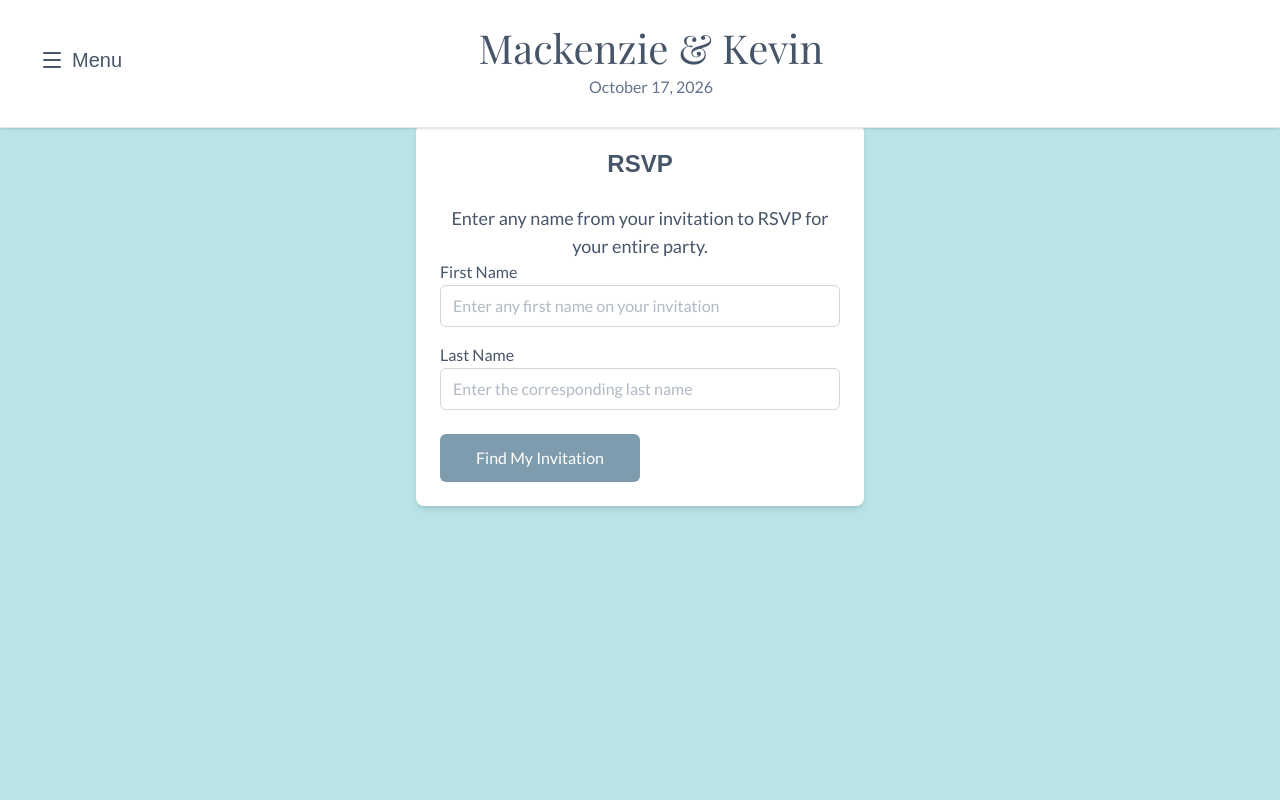
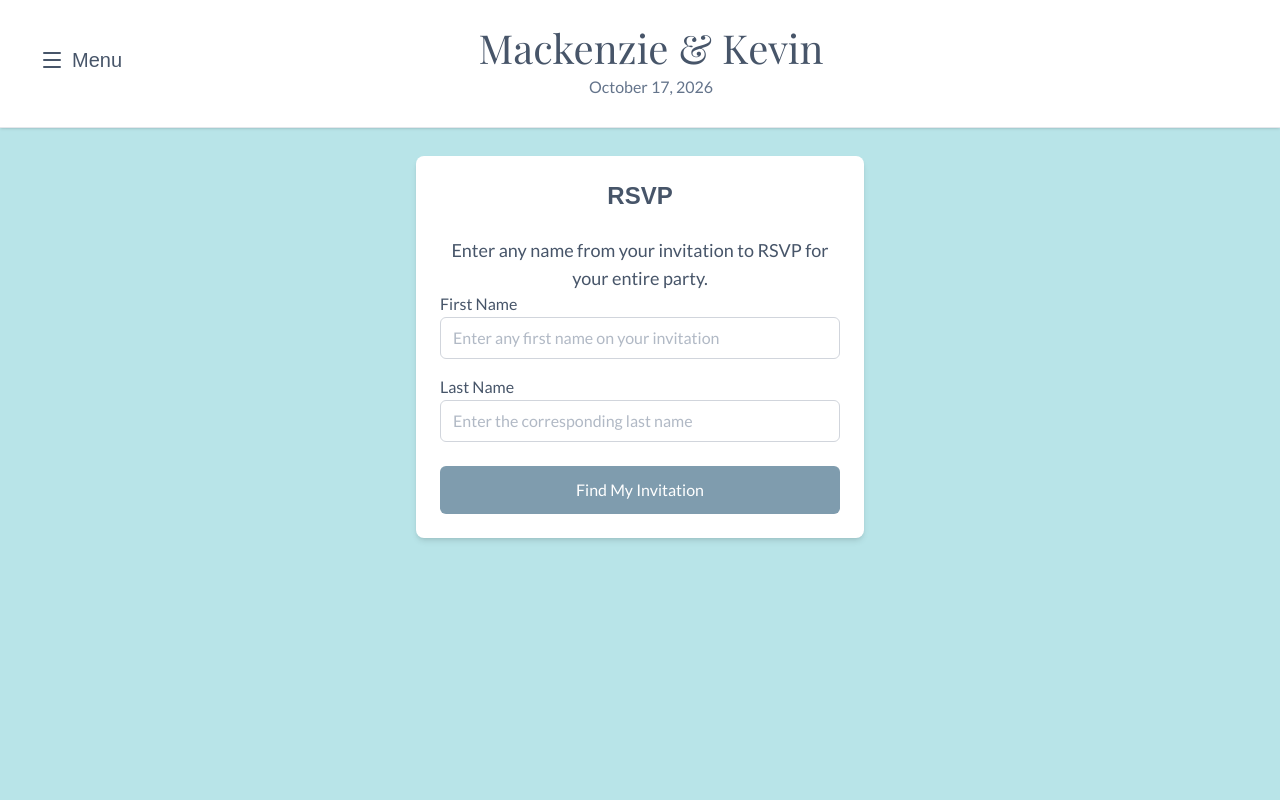
Before and after one commit to megancoden/mackenzie-and-kevin-wedding, a Next.js app: page /rsvp in a window 1280 px wide. Shown: the top 800 px of the page. Built offline with nearby package versions, Linux system fonts and the light colour scheme; a web font is replaced by a local one.

Commit message:
restore rsvp functionality

```diff
--- a/src/app/components/Header.tsx
+++ b/src/app/components/Header.tsx
@@ -12,7 +12,7 @@ export default function Header() {
 
   const navItems = [
     { href: "/", label: "Home" },
-    // { href: "/rsvp", label: "RSVP" },
+    { href: "/rsvp", label: "RSVP" },
     { href: "/eventInfo", label: "Event Info" },
     { href: "/registry", label: "Registry" },
     { href: "/photos", label: "Photos" },
--- a/src/app/globals.css
+++ b/src/app/globals.css
@@ -125,7 +125,6 @@ body {
   opacity: 1;
   flex: 2 2 0%;
   border-radius: 0.375rem;
-  width: 50%;
 }
 
 .rsvp-button:hover:not(:disabled) {
--- a/src/app/rsvp/page.tsx
+++ b/src/app/rsvp/page.tsx
@@ -157,7 +157,7 @@ export default function RSVPPage() {
 
   if (step === 'lookup') {
     return (
-      <div className="min-h-screen py-12 px-4 background pt-[124px]">
+      <div className="min-h-screen py-12 px-4 background pt-[124px] mt-8">
         <div className="max-w-md mx-auto bg-white rounded-lg shadow-md p-6 ">
           <h1 className="text-wedding-secondary-dark text-2xl font-bold text-center mb-6">RSVP</h1>
 
```
